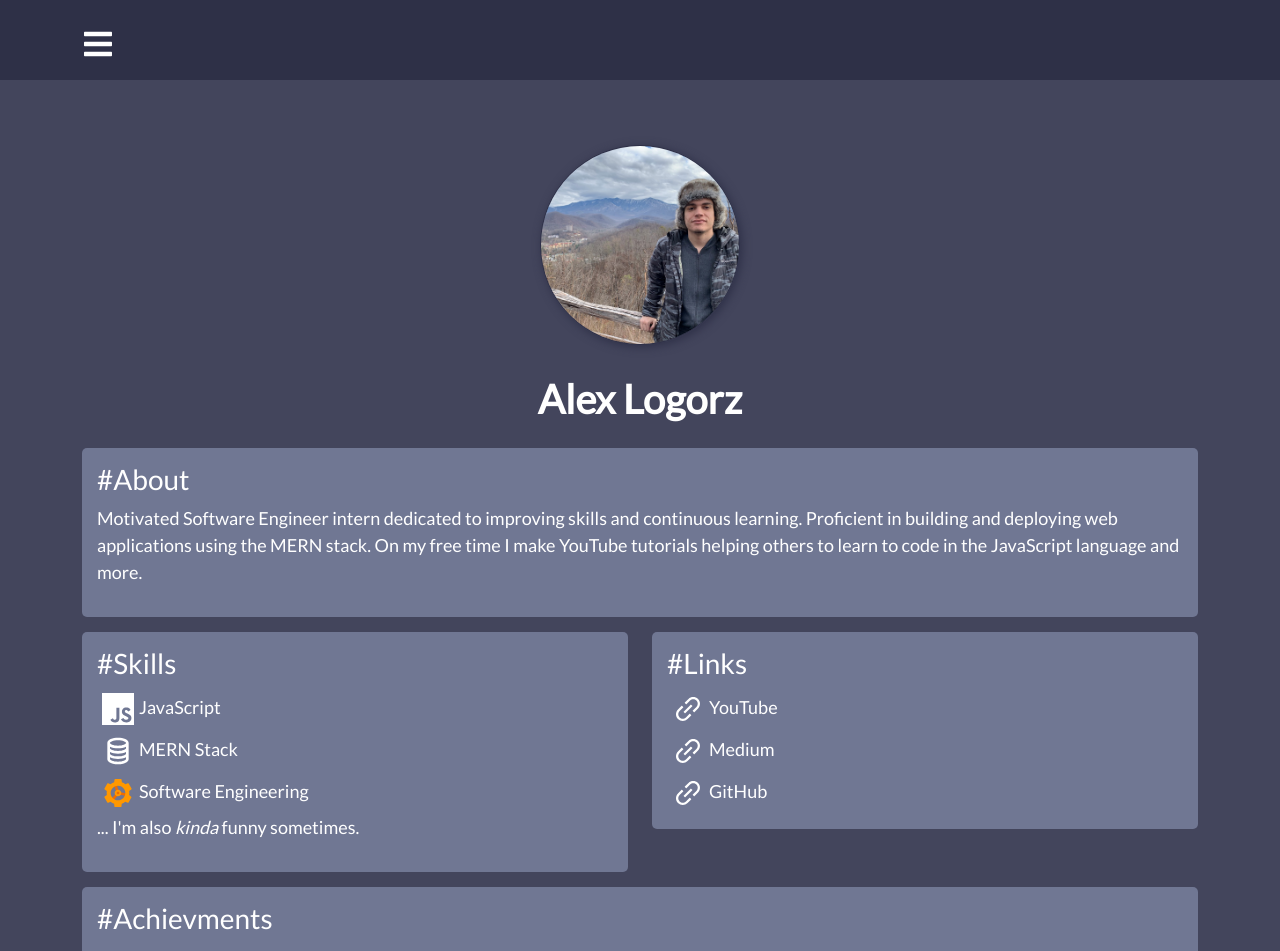
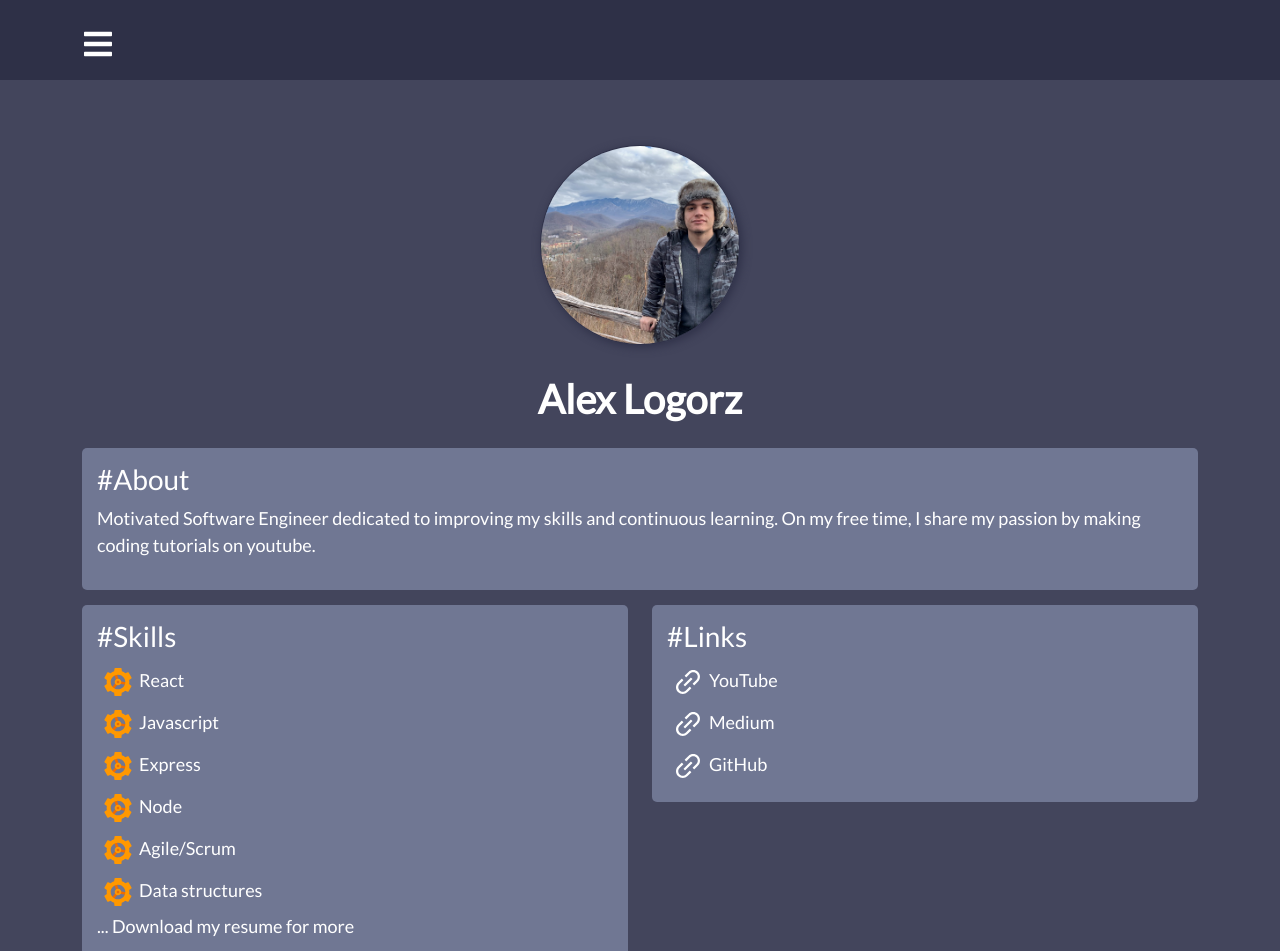
Before and after one commit to alexlogorz/alexlogorz, a React (Create React App) app in the folder client/: page / in a window 1280 px wide. Shown: the top 951 px of the page. Built offline with nearby package versions, Linux system fonts and the light colour scheme.

Commit message:
added gitignore and updated site

```diff
--- a/client/src/components/pages/Contact.js
+++ b/client/src/components/pages/Contact.js
@@ -29,7 +29,7 @@ const Contact = () => {
                         <Col className='Col'>
                             <div className='panel'>
                                 <h3>#Contact</h3>
-                                <h4>For business inquiries please email <b>alex.logorz@gmail.com</b> or download my resume for additional contact info</h4>
+                                <p>For business inquiries please email alogorz@usf.edu or download my resume for additional contact info</p>
                             </div>
                         </Col>
                     </Row>
--- a/client/src/components/pages/Home.js
+++ b/client/src/components/pages/Home.js
@@ -34,7 +34,7 @@ const Home = () => {
                             <div className='panel'>
                                 <h3>#About</h3>
                                 <p>
-                                    Motivated Software Engineer intern dedicated to improving skills and continuous learning. Proficient in building and deploying web applications using the MERN stack. On my free time I make YouTube tutorials helping others to learn to code in the JavaScript language and more.
+                                    Motivated Software Engineer dedicated to improving my skills and continuous learning. On my free time, I share my passion by making coding tutorials on youtube.
                                 </p>
                             </div>
                         </Col>
@@ -44,11 +44,14 @@ const Home = () => {
                             <div className='panel'>
                                 <h3>#Skills</h3>
                                 <ul>
-                                    <li><SiIcons.SiJavascript className='icon'/>JavaScript</li>
-                                    <li><BiCoinStack className='icon'/>MERN Stack</li>
-                                    <li><FcEngineering className='icon'/>Software Engineering</li>
+                                    <li><FcEngineering className='icon'/>React</li>
+                                    <li><FcEngineering className='icon'/>Javascript</li>
+                                    <li><FcEngineering className='icon'/>Express</li>
+                                    <li><FcEngineering className='icon'/>Node</li>
+                                    <li><FcEngineering className='icon'/>Agile/Scrum</li>
+                                    <li><FcEngineering className='icon'/>Data structures</li>
                                 </ul>
-                                <p>... I'm also <i>kinda</i> funny sometimes.</p>
+                                <p>... Download my resume for more</p>
                             </div>
                         </Col>
                         <Col className='Col' md={6}>
--- a/client/src/components/pages/Projects.js
+++ b/client/src/components/pages/Projects.js
@@ -29,7 +29,7 @@ const Projects = () => {
                         <Col className='Col'>
                             <div className='panel'>
                                 <h3>#Projects</h3>
-                                <h4>Download a copy of my resume to see recent projects</h4>
+                                <p>Download a copy of my resume to see recent projects</p>
                             </div>
                         </Col>
                     </Row>
```
Also changed, not shown: 2 other files (tests, documents, lock files or other folders).
